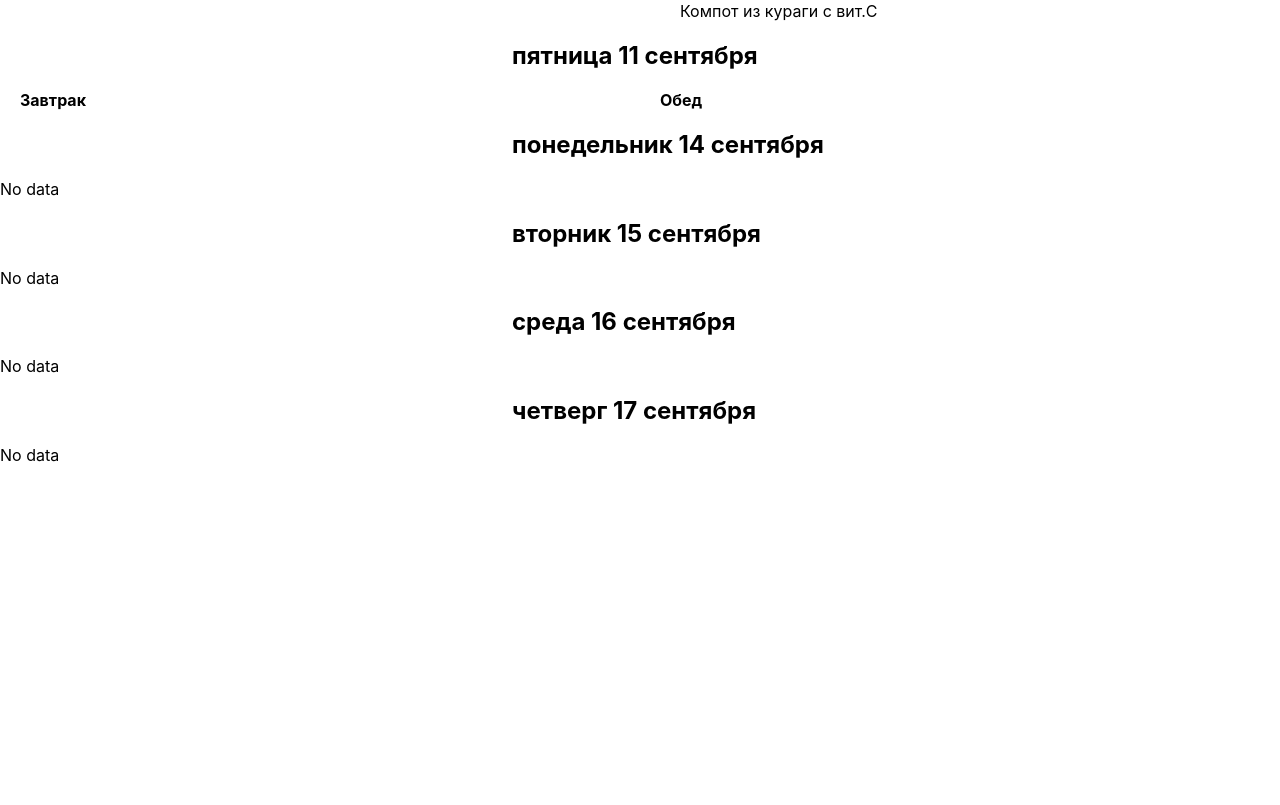
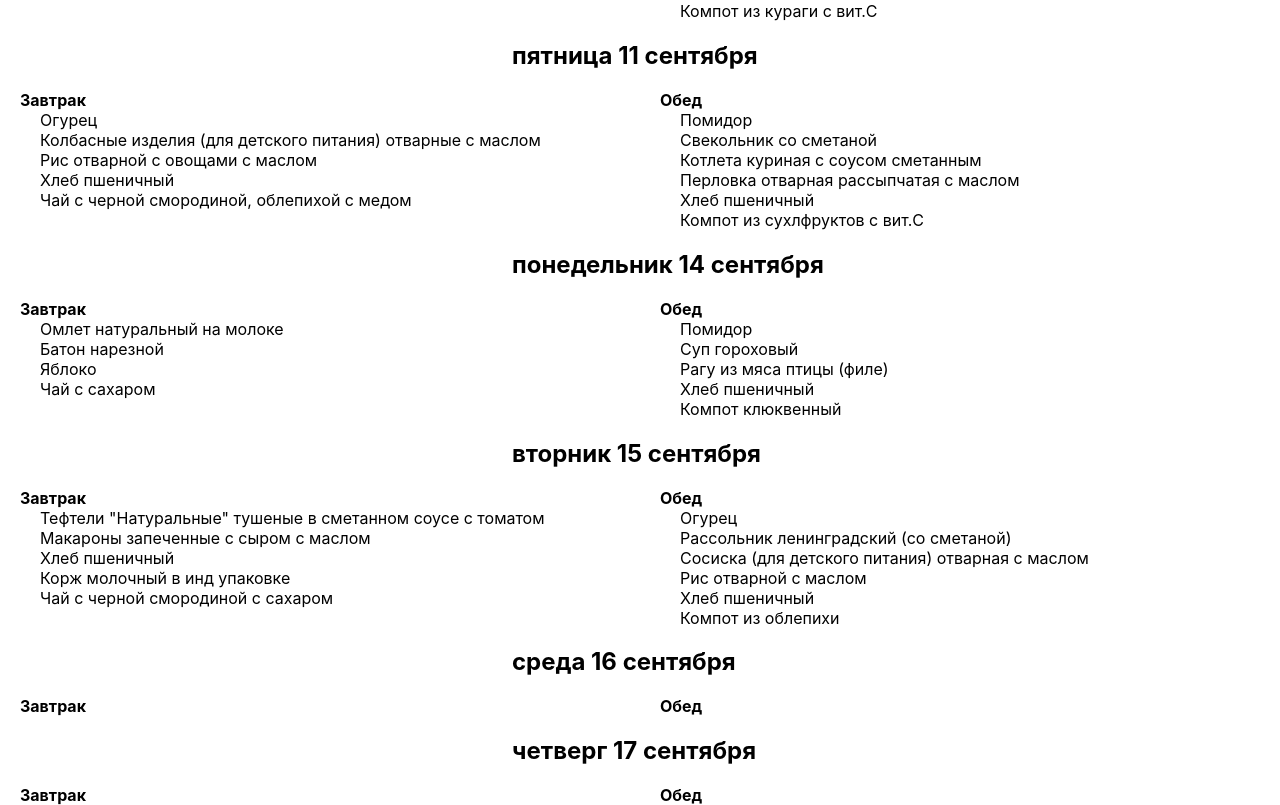
Before and after one commit to mn-app/school, a React (Create React App) app: page / in a window 1280 px wide. Shown: the part 983-1788 px from the top of the page. Before the commit the page ends 1448 px from the top, so only its background shows below. Built offline with nearby package versions, Linux system fonts and the light colour scheme.

Commit message:
3week2day

```diff
--- a/src/menu.js
+++ b/src/menu.js
@@ -79,7 +79,56 @@ const MENU = {
 			'Компот из кураги с вит.C'
 		]
 	},
-	15: { breakfast: [], lunch: [] }
+	15: {
+		breakfast: [
+			'Огурец',
+			'Колбасные изделия (для детского питания) отварные с маслом',
+			'Рис отварной с овощами с маслом',
+			'Хлеб пшеничный',
+			'Чай с черной смородиной, облепихой с медом'
+		],
+		lunch: [
+			'Помидор',
+			'Свекольник со сметаной',
+			'Котлета куриная с соусом сметанным',
+			'Перловка отварная рассыпчатая с маслом',
+			'Хлеб пшеничный',
+			'Компот из сухлфруктов с вит.C'
+		]
+	},
+	21: {
+		breakfast: ['Омлет натуральный на молоке', 'Батон нарезной', 'Яблоко', 'Чай с сахаром'],
+		lunch: ['Помидор', 'Суп гороховый', 'Рагу из мяса птицы (филе)', 'Хлеб пшеничный', 'Компот клюквенный']
+	},
+	22: {
+		breakfast: [
+			'Тефтели "Натуральные" тушеные в сметанном соусе с томатом',
+			'Макароны запеченные с сыром с маслом',
+			'Хлеб пшеничный',
+			'Корж молочный в инд упаковке',
+			'Чай с черной смородиной с сахаром'
+		],
+		lunch: [
+			'Огурец',
+			'Рассольник ленинградский (со сметаной)',
+			'Сосиска (для детского питания) отварная с маслом',
+			'Рис отварной с маслом',
+			'Хлеб пшеничный',
+			'Компот из облепихи'
+		]
+	},
+	23: {
+		breakfast: [],
+		lunch: []
+	},
+	24: {
+		breakfast: [],
+		lunch: []
+	},
+	25: {
+		breakfast: [],
+		lunch: []
+	}
 };
 
 const START_WEEK = moment(new Date(2020, 7, 31)).isoWeek();
```
